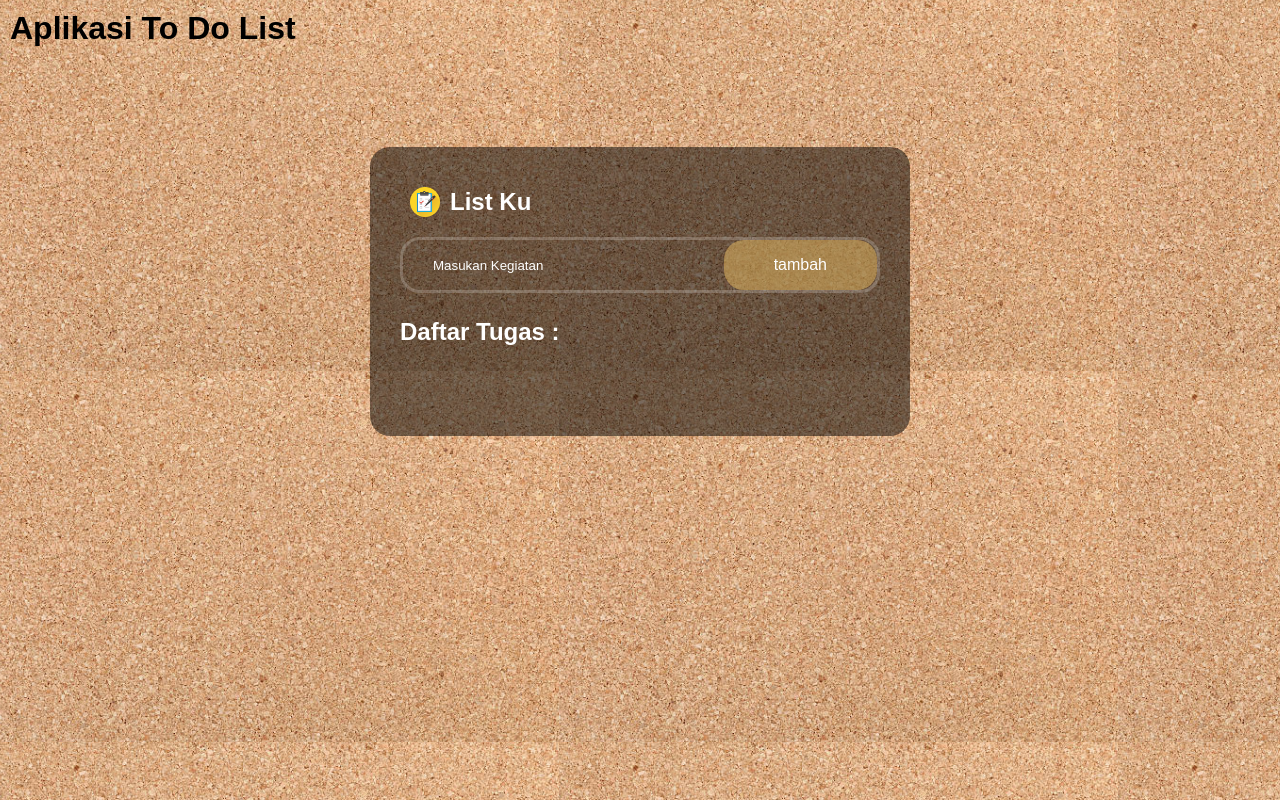
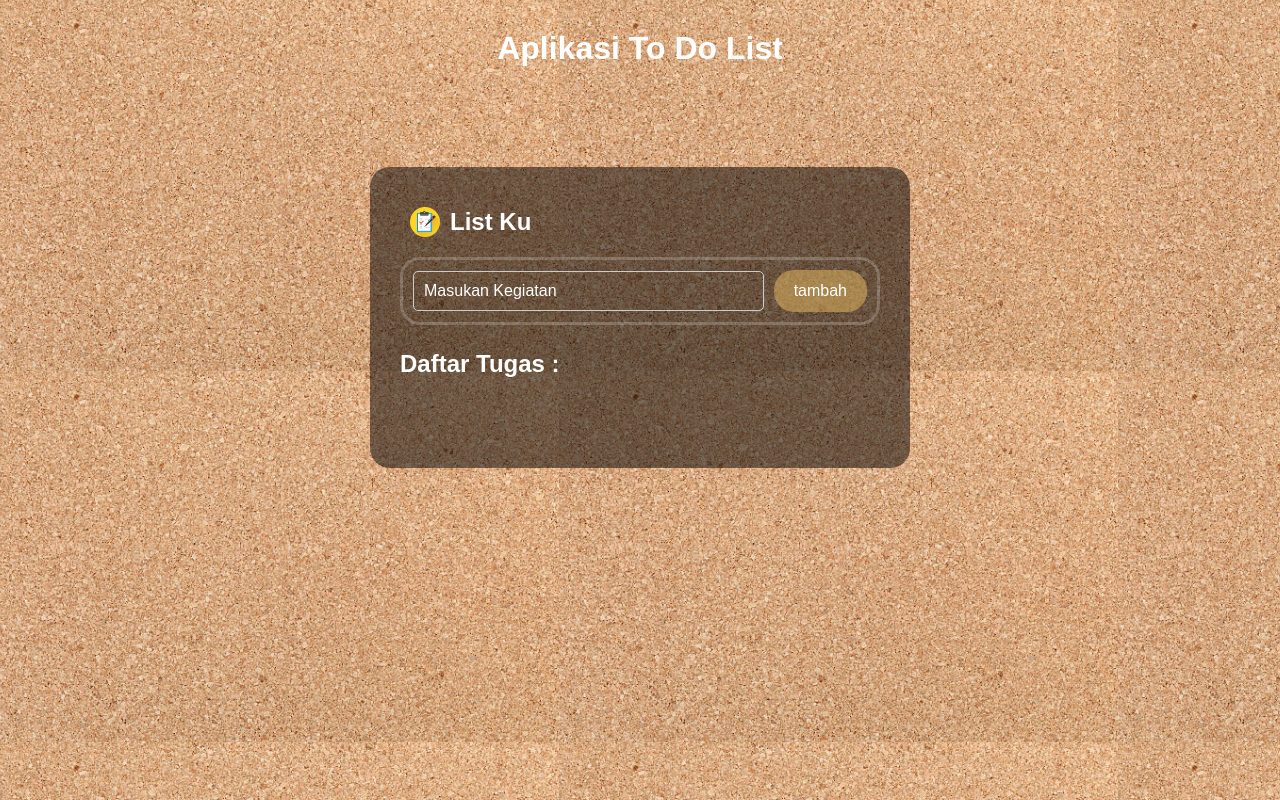
Before and after one commit to NeoNekooo/todo-list, a plain HTML site: page index.html in a window 1280 px wide. Drawn offline with Linux system fonts and the light colour scheme.

Commit message:
style.css

```diff
--- a/style.css
+++ b/style.css
@@ -10,6 +10,14 @@
     min-height: 100vh;
     background-image: url(image.png);
     padding: 10px;
+}
+
+h1 {
+    /* font-size: 24px; */
+    margin-top: 20px;
+    text-align: center;
+    justify-content: center;
+    color: white;
 }
 
 .wlee{
@@ -59,7 +67,7 @@ input {
     color: white;
 }
 
-button{
+/* button{
     border: none;
     outline: none;
     padding: 16px 50px;
@@ -68,7 +76,65 @@ button{
     border-radius: 20px;
     cursor: pointer;
     color: white;
-}
+} */
+
+/* Container utama */
+.row {
+    display: flex; /* Susunan horizontal */
+    flex-wrap: wrap; /* Elemen akan turun jika ruang tidak cukup */
+    align-items: center; /* Vertikal tengah */
+    justify-content: space-between; /* Ruang antar elemen */
+    gap: 10px; /* Tambahkan jarak antar elemen */
+    width: 100%; /* Pastikan lebar penuh */
+    box-sizing: border-box; /* Untuk menghitung padding dalam lebar elemen */
+    padding: 10px; /* Beri ruang di dalam container */
+  }
+
+  /* Input box */
+  #addbox {
+    flex: 1; /* Input melebar sesuai sisa ruang */
+    padding: 10px;
+    font-size: 16px;
+    border: 1px solid #ccc;
+    border-radius: 5px;
+    width: 100%; /* Pastikan input melebar penuh pada layar kecil */
+    box-sizing: border-box;
+  }
+
+  /* Button */
+  button {
+    padding: 12px 20px;
+    font-size: 16px;
+    border: none;
+    outline: none;
+    background-color: rgba(234, 187, 98, 0.5);
+    color: white;
+    border-radius: 20px;
+    cursor: pointer;
+    flex-shrink: 0; /* Jangan biarkan button mengecil */
+  }
+
+  button:hover {
+    background-color: rgba(234, 187, 98, 0.8);
+  }
+
+  /* Responsivitas untuk layar kecil */
+  @media (max-width: 768px) {
+    .row {
+      flex-direction: column; /* Elemen ditumpuk vertikal */
+      align-items: stretch; /* Paskan lebar elemen */
+    }
+
+    #addbox,
+    button {
+      width: 100%; /* Elemen memenuhi lebar container */
+    }
+
+    button {
+      margin-top: 10px; /* Jarak antar button dan input */
+    }
+  }
+
 
 ul li {
     list-style: none;
```
